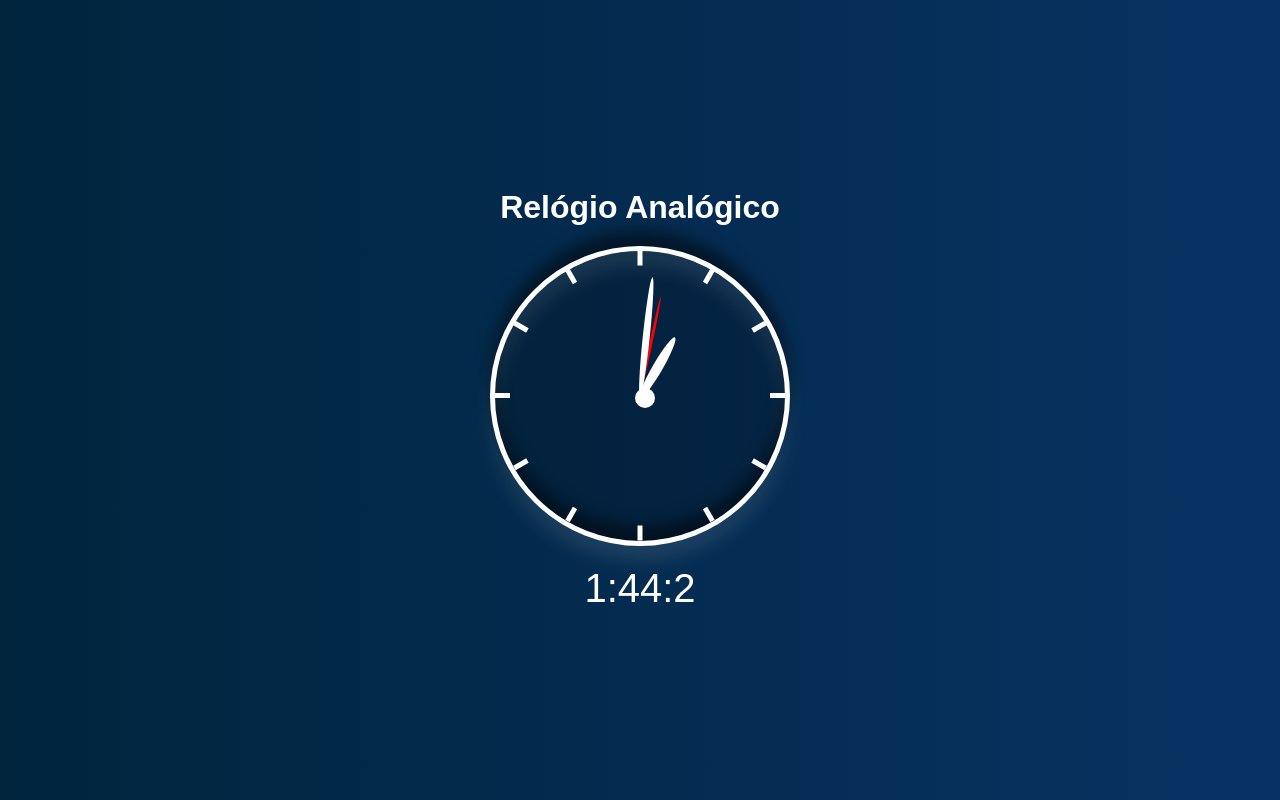
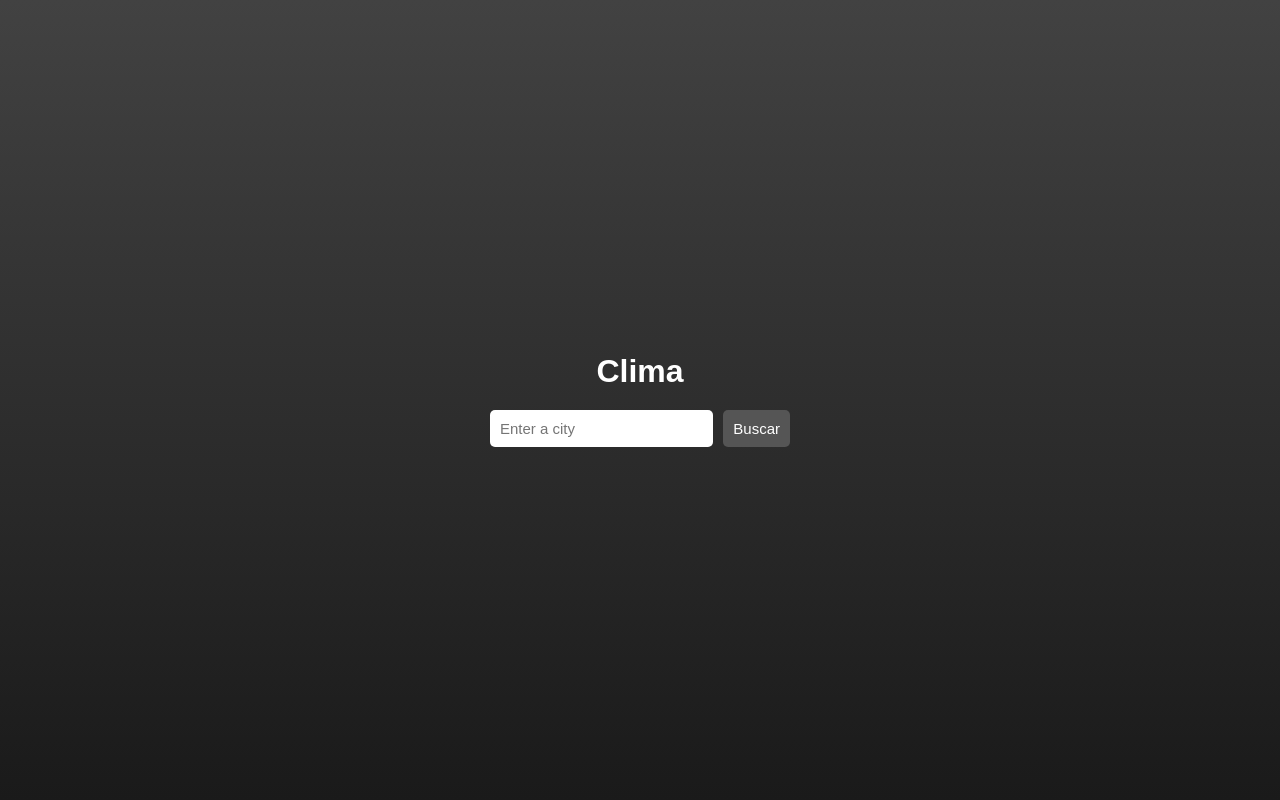
Before and after one commit to joaovictorst/Verificador-de-Clima, a plain HTML site: page index.html in a window 1280 px wide. Drawn offline with Linux system fonts and the light colour scheme.

Commit message:
Add files via upload

```diff
--- a/index.html
+++ b/index.html
@@ -4,36 +4,37 @@
     <meta charset="UTF-8">
     <meta http-equiv="X-UA-Compatible" content="IE=edge">
     <meta name="viewport" content="width=device-width, initial-scale=1.0">
-    <title>Relógio Analógico</title>
+    <title>Clima</title>
     <link rel="stylesheet" href="style.css" />
 </head>
 <body>
-    <h1>Relógio Analógico</h1>
+    <h1>Clima</h1>
 
-    <div class="relogio">
-        <div class="riscos">
-            <div class="risco" style="transform: rotate(0deg)"><div class="ponto"></div></div>
-            <div class="risco" style="transform: rotate(30deg)"><div class="ponto"></div></div>
-            <div class="risco" style="transform: rotate(60deg)"><div class="ponto"></div></div>
-            <div class="risco" style="transform: rotate(90deg)"><div class="ponto"></div></div>
-            <div class="risco" style="transform: rotate(120deg)"><div class="ponto"></div></div>
-            <div class="risco" style="transform: rotate(150deg)"><div class="ponto"></div></div>
-            <div class="risco" style="transform: rotate(180deg)"><div class="ponto"></div></div>
-            <div class="risco" style="transform: rotate(210deg)"><div class="ponto"></div></div>
-            <div class="risco" style="transform: rotate(240deg)"><div class="ponto"></div></div>
-            <div class="risco" style="transform: rotate(270deg)"><div class="ponto"></div></div>
-            <div class="risco" style="transform: rotate(300deg)"><div class="ponto"></div></div>
-            <div class="risco" style="transform: rotate(330deg)"><div class="ponto"></div></div>
-        </div>
-        <div class="ponteiros">
-            <div class="p p_s"></div>
-            <div class="p p_m"></div>
-            <div class="p p_h"></div>
-            <div class="encaixe"></div>
+    <form class="busca">
+        <input type="search" id="searchInput" placeholder="Enter a city" />
+        <button>Buscar</button>
+    </form>
+
+    <div class="resultado">
+        <div class="titulo">--</div>
+
+        <div class="info">
+            <div class="temp">
+                <div class="tempTitulo">Temperatura</div>
+                <div class="tempInfo">-- <sup>ºC</sup></div>
+                <img src="http://openweathermap.org/img/wn/10d@2x.png" />
+            </div>
+            <div class="vento">
+                <div class="ventoTitulo">Vento</div>
+                <div class="ventoInfo">-- <span>km/h</span></div>
+                <div class="ventoArea">
+                    <div class="ventoPonto" style="transform: rotate(0deg)"></div>
+                </div>
+            </div>
         </div>
     </div>
-    <div class="digital">--:--:--</div>
 
+    <div class="aviso"></div>
 
     <script src="script.js"></script>
 </body>
--- a/script.js
+++ b/script.js
@@ -1,31 +1,45 @@
-const digitalElement = document.querySelector(".digital");
-const hour = document.querySelector(".p_h");
-const min = document.querySelector(".p_m");
-const sec = document.querySelector(".p_s");
+document.querySelector('.busca').addEventListener('submit', async (event)=>{
+    event.preventDefault();
 
+    let input = document.querySelector('#searchInput').value ;
 
-function getTime() {
-    const time = new Date();
+    if(input !== '') {
+        showWarning('carregando...');
+        let url = (`https://api.openweathermap.org/data/2.5/weather?q=${encodeURI(input)}&appid=04d3c583d09ef85b8767e26e16a528e6&units=metric&lang=pt_br`);
 
-    const getHour = time.getHours();
-    const getMin =  time.getMinutes();
-    const getSec =  time.getSeconds();
+        let results = await fetch(url);
+        let json = await results.json();
 
-// relogio analogico
-    getHourRot = ((360 / 12) * getHour) - 90;
-    getMinRot = ((360 / 60) * getHour) - 90;
-    getSecRot = ((360 / 60) * getSec) - 90;
+        if(json.cod === 200) {
+            mostrarInfo({
+                name: json.name,
+                country: json.sys.country,
+                temp: json.main.temp,
+                tempIcon: json.weather[0].icon,
+                windSpeed: json.wind.speed,
+                windAngle: json.wind.deg
+            });
+        }else {
+            showWarning("nao encontramos esta localizaçao");
+            document.querySelector('.resultado').style.display = 'none';
+        }
+    }
+});
 
-    hour.style.transform = `rotate(${getHourRot}deg)`;
-    min.style.transform = `rotate(${getMinRot}deg)`;
-    sec.style.transform = `rotate(${getSecRot}deg)`;
+function mostrarInfo(json){
+    document.querySelector('.resultado').style.display = 'block'
+    showWarning('');
 
-// relogio digital
-    digitalElement.innerHTML = `${getHour}:${getMin}:${getSec}`
+    document.querySelector('.titulo').innerHTML = `${json.name}, ${json.country}`;
+    document.querySelector('.tempInfo').innerHTML = `${json.temp} <sup>ºC</sup>`;
+    document.querySelector('.ventoInfo').innerHTML = `${json.windSpeed} <span>km/h</span>`;
 
+    document.querySelector('.temp img').setAttribute('src', `http://openweathermap.org/img/wn/${json.tempIcon}@2x.png`);
+
+    document.querySelector('.ventoPonto').style.transform = `rotate(${json.windAngle -90}deg)`
+}
+
+function showWarning(msg) {
+    document.querySelector('.aviso').innerHTML = msg;
 
 }
-
-setInterval(() => {
-    getTime()
-}, 1000);
--- a/style.css
+++ b/style.css
@@ -10,90 +10,111 @@ body {
     justify-content: center;
     align-items: center;
     flex-direction: column;
-    background-image: linear-gradient(to right, #00253d, #083263);
+    background: linear-gradient(rgb(66, 66, 66) , rgb(26, 26, 26));
     font-family: Arial, Helvetica, sans-serif;
 }
 
 h1 {
     color: #FFF;
-    margin-bottom: 20px;
+    margin: 20px 0;
 }
 
-.relogio {
+.busca {
+    display: flex;
     width: 300px;
-    height: 300px;
-    border: 5px solid #FFF;
-    border-radius: 50%;
-    background-color: rgba(0, 0, 0, 0.2);
-    box-shadow: 0 -15px 15px rgba(0, 0, 0, 0.5),
-                inset 0 -15px 15px rgba(0, 0, 0, 0.5),
-                0 15px 20px rgba(255, 255, 255, 0.1),
-                inset 0 15px 20px rgba(255, 255, 255, 0.1);
+}
+.busca #searchInput {
+    flex: 1;
+    padding: 10px;
+    outline: none;
+    font-size: 15px;
+    border-radius: 5px;
+    border: 0;
+}
+.busca button {
+    padding: 10px;
+    font-size: 15px;
+    border: 0;
+    background-color: #555;
+    color: #FFF;
+    border-radius: 5px;
+    margin-left: 10px;
+    cursor: pointer;
+}
+.busca button:hover {
+    background-color: #444;
 }
 
-.riscos {
-    width: 100%;
-    height: 100%;
-    padding-left: 50%;
-    padding-top: 50%;
-    margin-top: -3px;
-}
-.risco {
-    width: 145px;
-    height: 5px;
-    position: absolute;
-    transform-origin: left;
-    display: flex;
-    justify-content: flex-end;
-}
-.risco .ponto {
-    width: 15px;
-    height: 100%;
-    background-color: #FFF;
+.resultado {
+    width: 300px;
+    display: none;
+    border: 1px dotted #FFF;
+    margin-top: 20px;
+    border-radius: 5px;
+    background-color: rgba(0, 0, 0, 0.2);
 }
 
-.ponteiros {
+.titulo {
     width: 100%;
-    height: 100%;
-    padding-left: 50%;
-    padding-top: 50%;
-    margin-top: -100%;
-}
-.p {
-    transform-origin: left;
-    transform: rotate(0deg);
-    border-radius: 50%;
-    position: absolute;
+    color: #FFF;
+    font-size: 25px;
+    font-weight: bold;
+    text-align: center;
+    padding: 20px;
 }
 
-.p_s {
-    width: 100px;
-    height: 3px;
-    background-color: #F00;
+.info {
+    display: flex;
+    width: 100%;
 }
-.p_m {
-    width: 120px;
-    height: 7px;
+.info .temp {
+    flex: 1;
+    text-align: center;
+}
+.info .vento {
+    flex: 1;
+    text-align: center;
+}
+.tempTitulo,
+.ventoTitulo {
+    color: #777;
+    font-size: 16px;
+    margin-bottom: 5px;
+}
+.tempInfo,
+.ventoInfo {
+    color: #FFF;
+    font-size: 30px;
+    font-weight: bold;
+}
+.tempInfo sup {
+    font-size: 15px;
+    font-weight: normal;
+}
+.ventoInfo span {
+    font-size: 15px;
+    font-weight: normal;
+}
+.ventoArea {
+    width: 50px;
+    height: 50px;
+    border: 1px solid #FFF;
+    border-radius: 50%;
+    margin: auto;
+    margin-top: 20px;
+    padding-left: 25px;
+    padding-top: 25px;
+}
+.ventoPonto {
+    width: 15px;
+    height: 1px;
     background-color: #FFF;
+    transform-origin: left;
 }
-.p_h {
-    width: 70px;
-    height: 10px;
-    background-color: #FFF;
-}
-.encaixe {
-    width: 20px;
-    height: 20px;
-    background-color: #FFF;
-    border-radius: 50%;
-    position: absolute;
-    margin-top: -5px;
-    margin-left: -5px;
-}
-.digital {
+
+.aviso {
     color: #FFF;
-    font-size: 40px;
-    margin-top: 20px;
+    padding-top: 20px;
 }
 
 footer {
```
